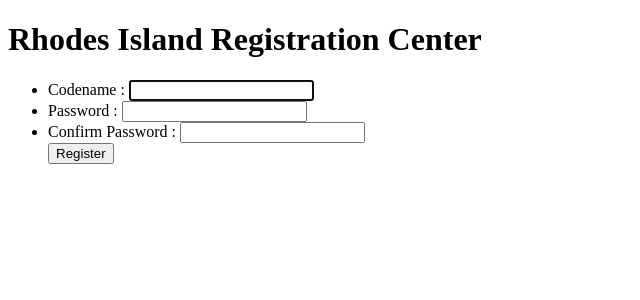
After one commit to RaidRafif/_web_, a PHP site: page /registration.php in a window 1280 px wide. The commit adds this page. Shown: the top 300 px of the page, without its empty margins (0-640 px from the left). Run offline with PHP 8.4, Linux system fonts and the light colour scheme.

Commit message:
Adding registration features

```diff
--- a/arknights/operator_files/functions.php
+++ b/arknights/operator_files/functions.php
@@ -121,16 +121,73 @@ function login($data)
   $username = htmlspecialchars($data['username']);
   $password = htmlspecialchars($data['password']);
 
-  if (query("SELECT * FROM users WHERE codename = '$username' && password = '$password'")) {
+  if ($user = query("SELECT * FROM users WHERE codename = '$username'")) {
+    if (password_verify($password, $user['password'])) {
       // Setting up Session
       $_SESSION['login'] = true;
 
       header('Location: index.php');
       exit;
-  } else {
+    }
+  }
   return [
     'error' => true,
     'message' => 'Wrong username/password'
   ];
 }
+
+// Registration Function
+function registration($data)
+{
+  $db = connection();
+
+  $codename = htmlspecialchars(strtolower($data['codename']));
+  $password_1 = mysqli_real_escape_string($db, $data['password_1']);
+  $password_2 = mysqli_real_escape_string($db, $data['password_2']);
+
+  // Check if the form empty or not
+  if (empty($codename) || empty($password_1) || empty($password_2)) {
+    echo "<script>
+              alert('Codename/password required');
+              document.location.href = 'registration.php';
+          </script>";
+    return false;
   }
+
+  // Check whether codename unique
+  if (query("SELECT * FROM users WHERE codename = '$codename'")) {
+    echo "<script>
+            alert('Codename already registered');
+            document.location.href = 'registration.php';
+          </script>";
+    return false;
+  }
+
+  // Check whether password_1 === password_2
+  if ($password_1 !== $password_2) {
+    echo "<script>
+            alert('Password does not match');
+            document.location.href = 'registration.php';
+          </script>";
+    return false;
+  }
+
+  // Check minimum password
+  if (strlen($password_1) < 8) {
+    echo "<script>
+            alert('Password too short, minimum 8 digit');
+            document.location.href = 'registration.php';
+          </script>";
+    return false;
+  }
+
+  // Codename/password valid. Encrypt password
+  $new_password = password_hash($password_1, PASSWORD_DEFAULT);
+
+  $query = "INSERT INTO users VALUES
+              (null, '$codename', '$new_password')";
+
+  mysqli_query($db, $query) or die(mysqli_error($db));
+
+  return mysqli_affected_rows($db);
+}
--- a/arknights/operator_files/login.php
+++ b/arknights/operator_files/login.php
@@ -50,6 +50,7 @@ if (isset($_POST['login'])) {
 
       <br>
       <button type="submit" name="login"> Login </button>
+      <button><a href="registration.php"> Sign up </a></button>
     </ul>
 
   </form>
--- /dev/null
+++ b/arknights/operator_files/registration.php
@@ -0,0 +1,68 @@
+<?php
+
+require 'functions.php';
+
+if (isset($_POST['registration'])) {
+  if (registration($_POST) > 0) {
+    echo "<script>
+            alert('Operator codename successfully registered');
+            document.location.href = 'login.php';
+          </script>";
+  } else {
+    echo "<script>
+            alert('Failed to add operator access account');
+          </script>";
+  }
+}
+
+?>
+
+<!DOCTYPE html>
+<html lang="en">
+
+<head>
+  <meta charset="UTF-8">
+  <meta name="viewport" content="width=device-width, initial-scale=1.0">
+  <title>Registration Form</title>
+</head>
+
+<body>
+
+  <h1>Rhodes Island Registration Center</h1>
+
+  <form action="" method="POST">
+
+    <ul>
+      <li>
+        <label>
+          Codename :
+          <input type="text" name="codename" autocomplete="off" autofocus required>
+        </label>
+      </li>
+
+      <li>
+        <label>
+          Password :
+          <input type="password" name="password_1" autocomplete="off" required>
+        </label>
+      </li>
+
+      <li>
+        <label>
+          Confirm Password :
+          <input type="password" name="password_2" autocomplete="off" required>
+        </label>
+      </li>
+
+      <button type="submit" name="registration"> Register </button>
+
+    </ul>
+
+
+
+
+  </form>
+
+</body>
+
+</html>
```
Lines whose indentation alone changed are shown as unchanged.
